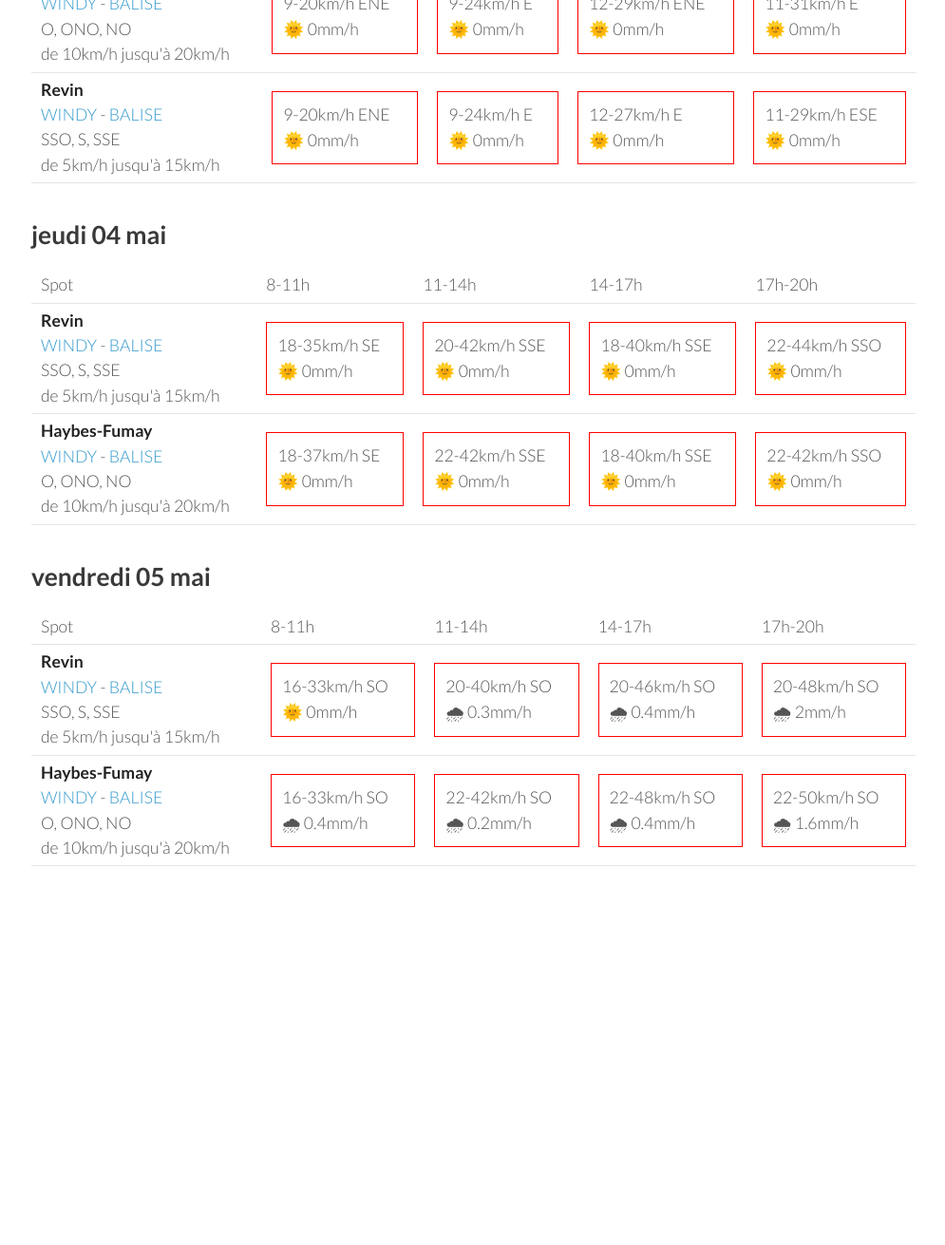
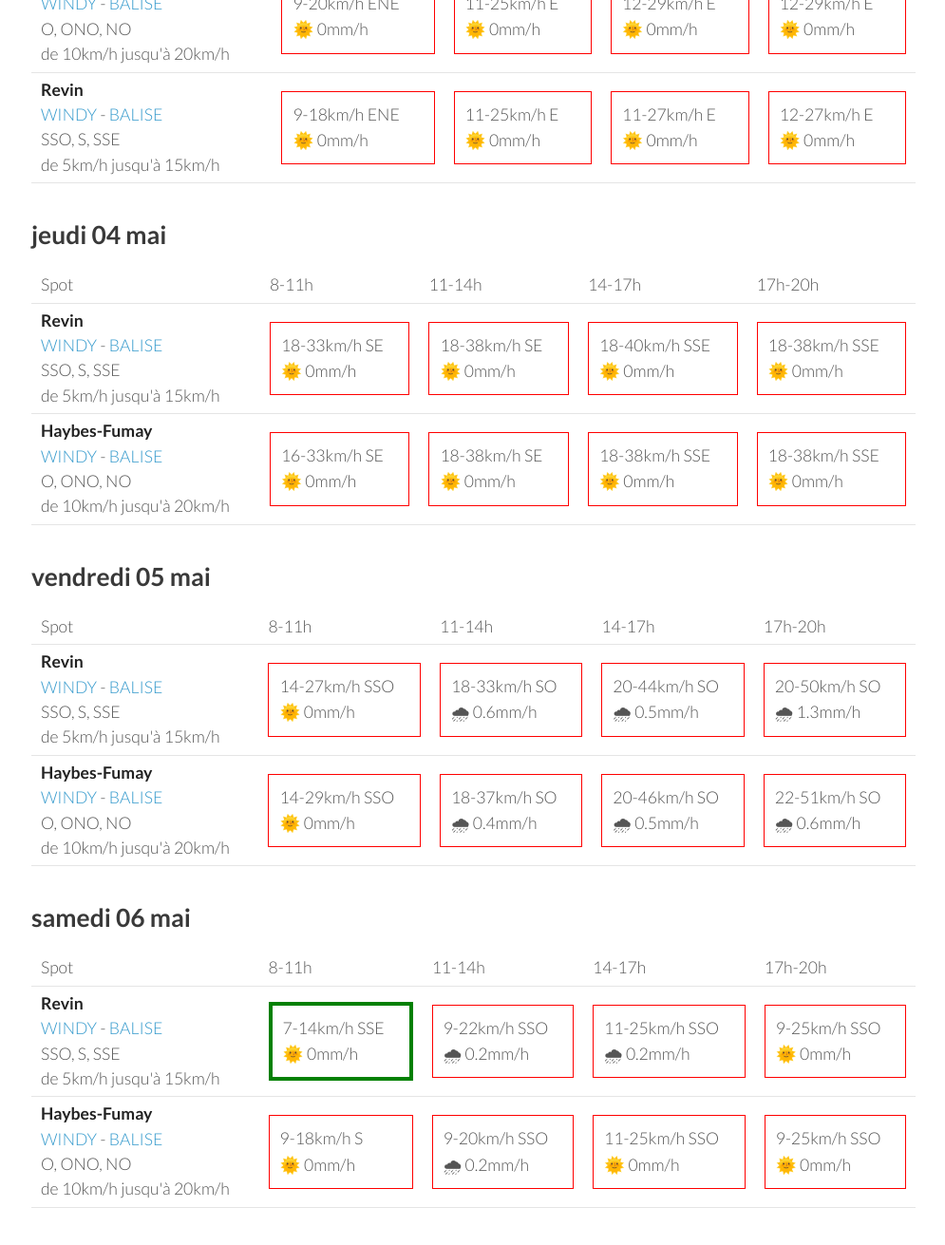
Before and after one commit to parapente-dans-le-nord/parapente-dans-le-nord.github.io, a Jekyll site: the page built from ardennes.markdown, in a window 1280 px wide and 1400 px high, scrolled down 1126 px. Shown: the top 1311 px of the window at 95% size, without its empty margins (25-1020 px from the left). Built offline with Jekyll 4.4.1, drawn with Linux system fonts in a browser that asks for light colours; before the commit the page ends 2166 px from its top, so only the background shows below that; some of the changed text lies outside the part shown.

Commit message:
update index.markdown

```diff
--- a/ardennes.markdown
+++ b/ardennes.markdown
@@ -97,19 +97,19 @@ page mise à jour le lundi 01 mai 06:10
         <td><strong>Haybes-Fumay</strong><br><a href="https://windy.com/49.998/4.715?49.913,4.738,10">WINDY</a> - <span class=""><a href="http://www.balisemeteo.com/balise.php?idBalise=104">BALISE</a> </span><br> <span class="vent-favorable">O, ONO, NO</span><br><span class="force-vent">de 10km/h jusqu'à 20km/h</span> </td>
 
             <td><div class="not-flyable"><p>9-20km/h ENE</p><p>🌞 0mm/h</p></div></td>
-            <td><div class="not-flyable"><p>9-24km/h E</p><p>🌞 0mm/h</p></div></td>
-            <td><div class="not-flyable"><p>12-29km/h ENE</p><p>🌞 0mm/h</p></div></td>
-            <td><div class="not-flyable"><p>11-31km/h E</p><p>🌞 0mm/h</p></div></td>
+            <td><div class="not-flyable"><p>11-25km/h E</p><p>🌞 0mm/h</p></div></td>
+            <td><div class="not-flyable"><p>12-29km/h E</p><p>🌞 0mm/h</p></div></td>
+            <td><div class="not-flyable"><p>12-29km/h E</p><p>🌞 0mm/h</p></div></td>
 
 
     </tr>
 <tr>
         <td><strong>Revin</strong><br><a href="https://windy.com/49.948/4.625?49.543,4.625,8">WINDY</a> - <span class=""><a href="http://www.balisemeteo.com/balise.php?idBalise=5019">BALISE</a> </span><br> <span class="vent-favorable">SSO, S, SSE</span><br><span class="force-vent">de 5km/h jusqu'à 15km/h</span> </td>
 
-            <td><div class="not-flyable"><p>9-20km/h ENE</p><p>🌞 0mm/h</p></div></td>
-            <td><div class="not-flyable"><p>9-24km/h E</p><p>🌞 0mm/h</p></div></td>
+            <td><div class="not-flyable"><p>9-18km/h ENE</p><p>🌞 0mm/h</p></div></td>
+            <td><div class="not-flyable"><p>11-25km/h E</p><p>🌞 0mm/h</p></div></td>
+            <td><div class="not-flyable"><p>11-27km/h E</p><p>🌞 0mm/h</p></div></td>
             <td><div class="not-flyable"><p>12-27km/h E</p><p>🌞 0mm/h</p></div></td>
-            <td><div class="not-flyable"><p>11-29km/h ESE</p><p>🌞 0mm/h</p></div></td>
 
 
     </tr>
@@ -132,20 +132,20 @@ page mise à jour le lundi 01 mai 06:10
 <tr>
         <td><strong>Revin</strong><br><a href="https://windy.com/49.948/4.625?49.543,4.625,8">WINDY</a> - <span class=""><a href="http://www.balisemeteo.com/balise.php?idBalise=5019">BALISE</a> </span><br> <span class="vent-favorable">SSO, S, SSE</span><br><span class="force-vent">de 5km/h jusqu'à 15km/h</span> </td>
 
-            <td><div class="not-flyable"><p>18-35km/h SE</p><p>🌞 0mm/h</p></div></td>
-            <td><div class="not-flyable"><p>20-42km/h SSE</p><p>🌞 0mm/h</p></div></td>
+            <td><div class="not-flyable"><p>18-33km/h SE</p><p>🌞 0mm/h</p></div></td>
+            <td><div class="not-flyable"><p>18-38km/h SE</p><p>🌞 0mm/h</p></div></td>
             <td><div class="not-flyable"><p>18-40km/h SSE</p><p>🌞 0mm/h</p></div></td>
-            <td><div class="not-flyable"><p>22-44km/h SSO</p><p>🌞 0mm/h</p></div></td>
+            <td><div class="not-flyable"><p>18-38km/h SSE</p><p>🌞 0mm/h</p></div></td>
 
 
     </tr>
 <tr>
         <td><strong>Haybes-Fumay</strong><br><a href="https://windy.com/49.998/4.715?49.913,4.738,10">WINDY</a> - <span class=""><a href="http://www.balisemeteo.com/balise.php?idBalise=104">BALISE</a> </span><br> <span class="vent-favorable">O, ONO, NO</span><br><span class="force-vent">de 10km/h jusqu'à 20km/h</span> </td>
 
-            <td><div class="not-flyable"><p>18-37km/h SE</p><p>🌞 0mm/h</p></div></td>
-            <td><div class="not-flyable"><p>22-42km/h SSE</p><p>🌞 0mm/h</p></div></td>
-            <td><div class="not-flyable"><p>18-40km/h SSE</p><p>🌞 0mm/h</p></div></td>
-            <td><div class="not-flyable"><p>22-42km/h SSO</p><p>🌞 0mm/h</p></div></td>
+            <td><div class="not-flyable"><p>16-33km/h SE</p><p>🌞 0mm/h</p></div></td>
+            <td><div class="not-flyable"><p>18-38km/h SE</p><p>🌞 0mm/h</p></div></td>
+            <td><div class="not-flyable"><p>18-38km/h SSE</p><p>🌞 0mm/h</p></div></td>
+            <td><div class="not-flyable"><p>18-38km/h SSE</p><p>🌞 0mm/h</p></div></td>
 
 
     </tr>
@@ -168,20 +168,20 @@ page mise à jour le lundi 01 mai 06:10
 <tr>
         <td><strong>Revin</strong><br><a href="https://windy.com/49.948/4.625?49.543,4.625,8">WINDY</a> - <span class=""><a href="http://www.balisemeteo.com/balise.php?idBalise=5019">BALISE</a> </span><br> <span class="vent-favorable">SSO, S, SSE</span><br><span class="force-vent">de 5km/h jusqu'à 15km/h</span> </td>
 
-            <td><div class="not-flyable"><p>16-33km/h SO</p><p>🌞 0mm/h</p></div></td>
-            <td><div class="not-flyable"><p>20-40km/h SO</p><p>🌧 0.3mm/h</p></div></td>
-            <td><div class="not-flyable"><p>20-46km/h SO</p><p>🌧 0.4mm/h</p></div></td>
-            <td><div class="not-flyable"><p>20-48km/h SO</p><p>🌧 2mm/h</p></div></td>
+            <td><div class="not-flyable"><p>14-27km/h SSO</p><p>🌞 0mm/h</p></div></td>
+            <td><div class="not-flyable"><p>18-33km/h SO</p><p>🌧 0.6mm/h</p></div></td>
+            <td><div class="not-flyable"><p>20-44km/h SO</p><p>🌧 0.5mm/h</p></div></td>
+            <td><div class="not-flyable"><p>20-50km/h SO</p><p>🌧 1.3mm/h</p></div></td>
 
 
     </tr>
 <tr>
         <td><strong>Haybes-Fumay</strong><br><a href="https://windy.com/49.998/4.715?49.913,4.738,10">WINDY</a> - <span class=""><a href="http://www.balisemeteo.com/balise.php?idBalise=104">BALISE</a> </span><br> <span class="vent-favorable">O, ONO, NO</span><br><span class="force-vent">de 10km/h jusqu'à 20km/h</span> </td>
 
-            <td><div class="not-flyable"><p>16-33km/h SO</p><p>🌧 0.4mm/h</p></div></td>
-            <td><div class="not-flyable"><p>22-42km/h SO</p><p>🌧 0.2mm/h</p></div></td>
-            <td><div class="not-flyable"><p>22-48km/h SO</p><p>🌧 0.4mm/h</p></div></td>
-            <td><div class="not-flyable"><p>22-50km/h SO</p><p>🌧 1.6mm/h</p></div></td>
+            <td><div class="not-flyable"><p>14-29km/h SSO</p><p>🌞 0mm/h</p></div></td>
+            <td><div class="not-flyable"><p>18-37km/h SO</p><p>🌧 0.4mm/h</p></div></td>
+            <td><div class="not-flyable"><p>20-46km/h SO</p><p>🌧 0.5mm/h</p></div></td>
+            <td><div class="not-flyable"><p>22-51km/h SO</p><p>🌧 0.6mm/h</p></div></td>
 
 
     </tr>
@@ -189,3 +189,39 @@ page mise à jour le lundi 01 mai 06:10
 </tbody>
 </table>
 {:/}
+## samedi 06 mai
+
+{::nomarkdown}
+<table>
+  <tbody>
+    <tr>
+      <td>Spot</td>
+      <td>8-11h</td>
+      <td>11-14h</td>
+      <td>14-17h</td>
+      <td>17h-20h</td>
+    </tr>
+<tr>
+        <td><strong>Revin</strong><br><a href="https://windy.com/49.948/4.625?49.543,4.625,8">WINDY</a> - <span class=""><a href="http://www.balisemeteo.com/balise.php?idBalise=5019">BALISE</a> </span><br> <span class="vent-favorable">SSO, S, SSE</span><br><span class="force-vent">de 5km/h jusqu'à 15km/h</span> </td>
+
+            <td><div class="flyable"><p>7-14km/h SSE</p><p>🌞 0mm/h</p></div></td>
+            <td><div class="not-flyable"><p>9-22km/h SSO</p><p>🌧 0.2mm/h</p></div></td>
+            <td><div class="not-flyable"><p>11-25km/h SSO</p><p>🌧 0.2mm/h</p></div></td>
+            <td><div class="not-flyable"><p>9-25km/h SSO</p><p>🌞 0mm/h</p></div></td>
+
+
+    </tr>
+<tr>
+        <td><strong>Haybes-Fumay</strong><br><a href="https://windy.com/49.998/4.715?49.913,4.738,10">WINDY</a> - <span class=""><a href="http://www.balisemeteo.com/balise.php?idBalise=104">BALISE</a> </span><br> <span class="vent-favorable">O, ONO, NO</span><br><span class="force-vent">de 10km/h jusqu'à 20km/h</span> </td>
+
+            <td><div class="not-flyable"><p>9-18km/h S</p><p>🌞 0mm/h</p></div></td>
+            <td><div class="not-flyable"><p>9-20km/h SSO</p><p>🌧 0.2mm/h</p></div></td>
+            <td><div class="not-flyable"><p>11-25km/h SSO</p><p>🌞 0mm/h</p></div></td>
+            <td><div class="not-flyable"><p>9-25km/h SSO</p><p>🌞 0mm/h</p></div></td>
+
+
+    </tr>
+
+</tbody>
+</table>
+{:/}
```
Also changed, not shown: other parts of ardennes.markdown (+1 -1 lines).
